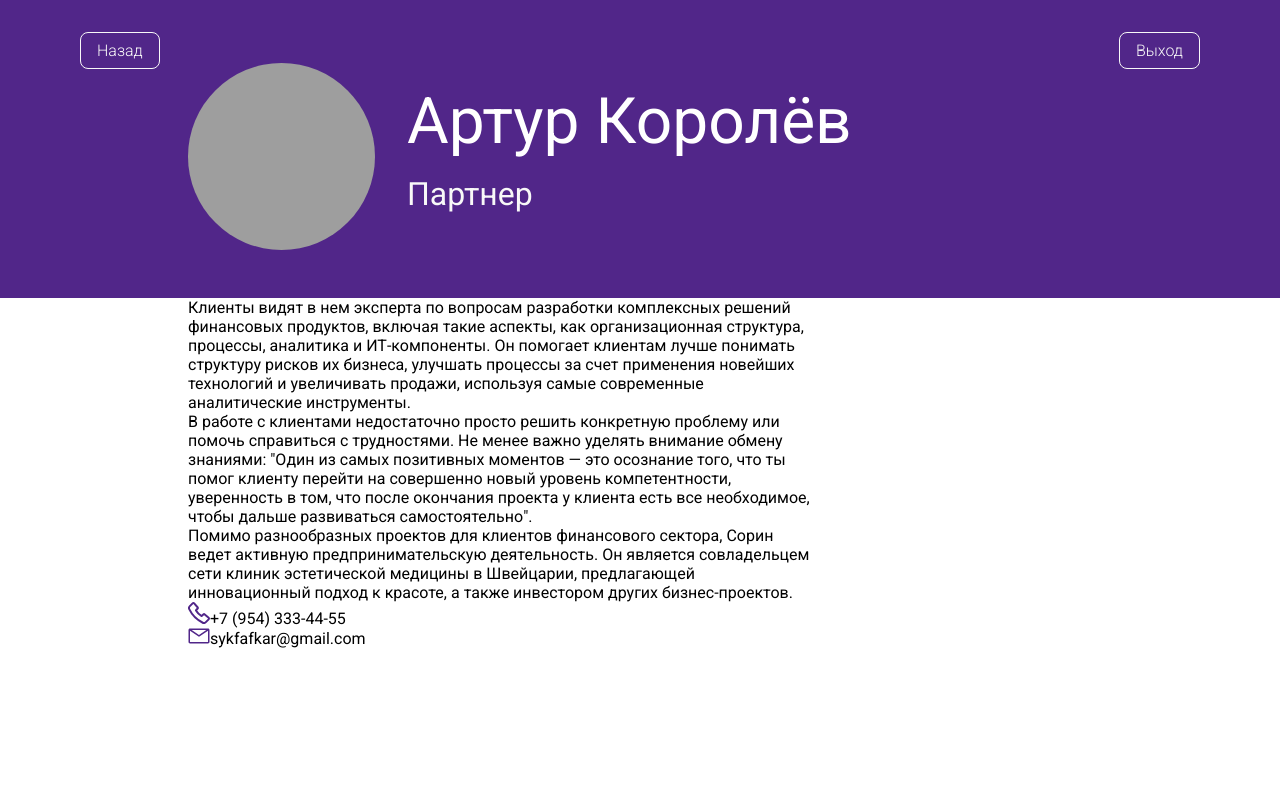
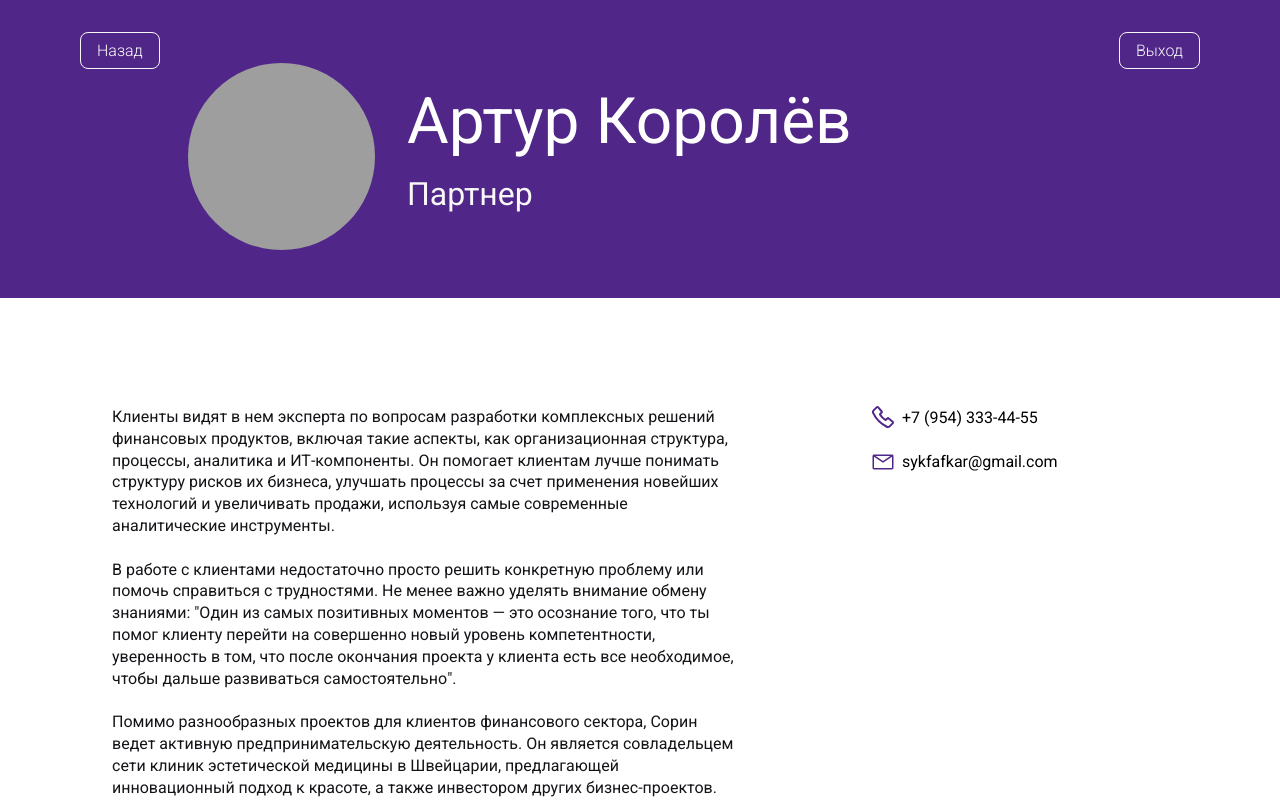
Before and after one commit to aleksaksan/antiproff-test, a React (Vite) app: page /user in a window 1280 px wide. Built offline with nearby package versions, Linux system fonts and the light colour scheme; grey boxes are pictures that could not be loaded.

Commit message:
added user page

```diff
--- a/src/components/Svg/SvgPhone.tsx
+++ b/src/components/Svg/SvgPhone.tsx
@@ -1,7 +1,7 @@
 export const SvgPhone = () => {
   return (
     <svg width="22" height="22" viewBox="0 0 22 22" fill="none" xmlns="http://www.w3.org/2000/svg">
-<path d="M9.55399 5.24003L6.17099 1.33503C5.78099 0.88503 5.06599 0.88703 4.61299 1.34103L1.83099 4.12803C1.00299 4.95703 0.765988 6.18803 1.24499 7.17503C4.10661 13.1 8.88503 17.8851 14.806 20.755C15.792 21.234 17.022 20.997 17.85 20.168L20.658 17.355C21.113 16.9 21.114 16.181 20.66 15.791L16.74 12.426C16.33 12.074 15.693 12.12 15.282 12.532L13.918 13.898C13.8482 13.9712 13.7562 14.0195 13.6563 14.0354C13.5564 14.0513 13.4541 14.0339 13.365 13.986C11.1354 12.7021 9.28598 10.8503 8.00499 8.61903C7.95702 8.52978 7.93964 8.42726 7.95554 8.32719C7.97144 8.22711 8.01972 8.13502 8.09299 8.06503L9.45299 6.70403C9.86499 6.29003 9.90999 5.65003 9.55399 5.23903V5.24003Z" stroke="#512689" stroke-width="2" stroke-linecap="round" stroke-linejoin="round"/>
+<path d="M9.55399 5.24003L6.17099 1.33503C5.78099 0.88503 5.06599 0.88703 4.61299 1.34103L1.83099 4.12803C1.00299 4.95703 0.765988 6.18803 1.24499 7.17503C4.10661 13.1 8.88503 17.8851 14.806 20.755C15.792 21.234 17.022 20.997 17.85 20.168L20.658 17.355C21.113 16.9 21.114 16.181 20.66 15.791L16.74 12.426C16.33 12.074 15.693 12.12 15.282 12.532L13.918 13.898C13.8482 13.9712 13.7562 14.0195 13.6563 14.0354C13.5564 14.0513 13.4541 14.0339 13.365 13.986C11.1354 12.7021 9.28598 10.8503 8.00499 8.61903C7.95702 8.52978 7.93964 8.42726 7.95554 8.32719C7.97144 8.22711 8.01972 8.13502 8.09299 8.06503L9.45299 6.70403C9.86499 6.29003 9.90999 5.65003 9.55399 5.23903V5.24003Z" stroke="#512689" strokeWidth="2" strokeLinecap="round" strokeLinejoin="round"/>
 </svg>
 
   );
--- a/src/pages/UserPage/UserPage.scss
+++ b/src/pages/UserPage/UserPage.scss
@@ -21,8 +21,26 @@
 }
 
 .user-description {
-  margin-left: 108px;
-  max-width: 630px;
+  margin: 108px 49px 0 32px;
+  display: flex;
+
+  .user-contacts {
+    margin-left: 130px;
+
+    &>div>svg{
+      margin-right: 8px;
+    }
+
+    &>div+div {
+      margin-top: 24px;
+    }
+  }
+
+  .user-description-text {
+    max-width: 630px;
+    line-height: 21.79px;
+    color: #151317;
+  }
 }
 
 @media (max-width: 800px) {
@@ -47,8 +65,15 @@
   }
 
   .user-description {
-    margin-left: 0;
+    margin: 0 0 32px;
+    flex-direction: column-reverse;
+
+    &>.user-contacts {
+      margin-left: 0;
+      margin: 32px 0;
+    }
   }
+
 }
 
 @media (max-width: 400px) {
--- a/src/pages/UserPage/UserPage.tsx
+++ b/src/pages/UserPage/UserPage.tsx
@@ -31,18 +31,18 @@ export const UserPage = () => {
       <div className='max-width'>
         <div className="user-description">
           <div className="user-description-text">
-            <p>Клиенты видят в нем эксперта по вопросам разработки комплексных решений финансовых продуктов, включая такие аспекты, как организационная структура, процессы, аналитика и ИТ-компоненты. Он помогает клиентам лучше понимать структуру рисков их бизнеса, улучшать процессы за счет применения новейших технологий и увеличивать продажи, используя самые современные аналитические инструменты.</p>
-            <p>В работе с клиентами недостаточно просто решить конкретную проблему или помочь справиться с трудностями. Не менее важно уделять внимание обмену знаниями: "Один из самых позитивных моментов — это осознание того, что ты помог клиенту перейти на совершенно новый уровень компетентности, уверенность в том, что после окончания проекта у клиента есть все необходимое, чтобы дальше развиваться самостоятельно".</p>
-            <p>Помимо разнообразных проектов для клиентов финансового сектора, Сорин ведет активную предпринимательскую деятельность. Он является совладельцем сети клиник эстетической медицины в Швейцарии, предлагающей инновационный подход к красоте, а также инвестором других бизнес-проектов.</p>
+            <p>Клиенты видят в нем эксперта по вопросам разработки комплексных решений финансовых продуктов, включая такие аспекты, как организационная структура, процессы, аналитика и ИТ-компоненты. Он помогает клиентам лучше понимать структуру рисков их бизнеса, улучшать процессы за счет применения новейших технологий и увеличивать продажи, используя самые современные аналитические инструменты.<br/><br/>
+            В работе с клиентами недостаточно просто решить конкретную проблему или помочь справиться с трудностями. Не менее важно уделять внимание обмену знаниями: "Один из самых позитивных моментов — это осознание того, что ты помог клиенту перейти на совершенно новый уровень компетентности, уверенность в том, что после окончания проекта у клиента есть все необходимое, чтобы дальше развиваться самостоятельно".<br/><br/>
+            Помимо разнообразных проектов для клиентов финансового сектора, Сорин ведет активную предпринимательскую деятельность. Он является совладельцем сети клиник эстетической медицины в Швейцарии, предлагающей инновационный подход к красоте, а также инвестором других бизнес-проектов.</p>
           </div>
           <div className="user-contacts">
-            <div>
+            <div className="flex-center">
               <SvgPhone />
-              +7 (954) 333-44-55
+              <span>+7 (954) 333-44-55</span>
             </div>
-            <div>
+            <div className="flex-center">
               <SvgEmail />
-              sykfafkar@gmail.com
+              <span>sykfafkar@gmail.com</span>
             </div>
           </div>
         </div>
--- a/src/styles/_common.scss
+++ b/src/styles/_common.scss
@@ -2,6 +2,11 @@
   max-width: 1440px;
   margin: 0 auto;
   padding: 0 80px;
+}
+
+.flex-center {
+  display: flex;
+  align-items: center;
 }
 
 .pos-rel {
```
